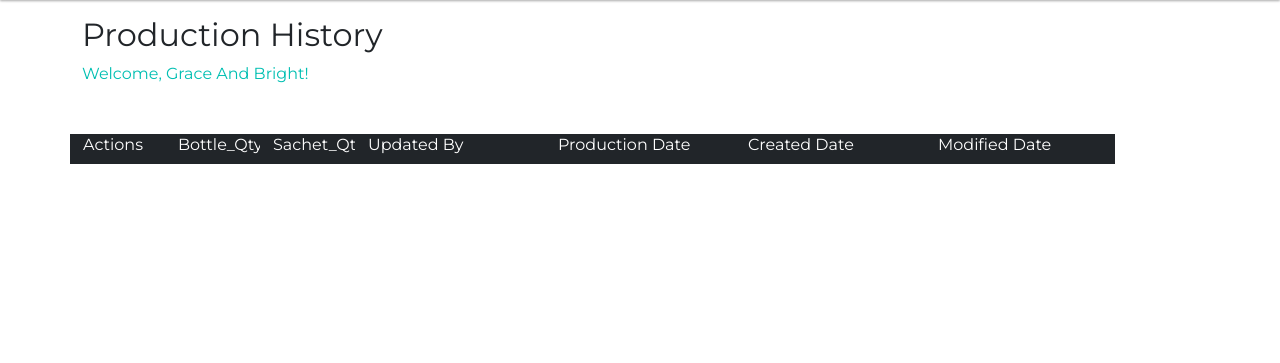
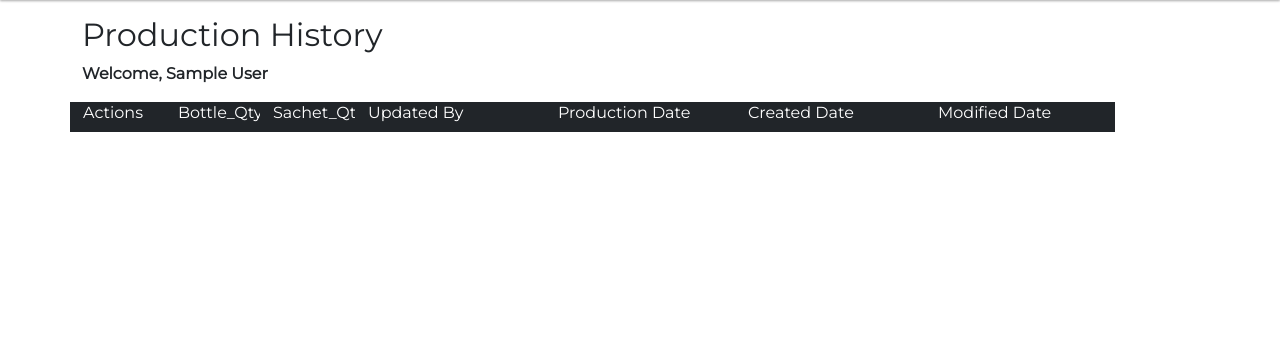
Before and after one commit to lagra-iku/aqua_manager, a Flask app: page /production_content in a window 1280 px wide. Shown: the part 172-535 px from the top of the page. Run offline with Flask 3, Linux system fonts and the light colour scheme; the visitor is signed in with stand-in values (Sample User, id 1); data that the repository does not hold is empty.

Commit message:
Added profile landing page, logout and tushed up the register page

```diff
--- a/app.py
+++ b/app.py
@@ -185,12 +185,12 @@ def add_production():
             "%s, %s)",
             (bottle_qty, sachet_qty, factory_worker, production_date))
         db.commit()
-
+        fullname = session.get("full_name")
         # Redirect to a success page
         flash('Production form submitted successfully!!!')
         return redirect(url_for('production_content'))
 
-    return render_template('admin/add_production.html', curr_date=curr_date)
+    return render_template('admin/add_production.html', fullname=fullname, curr_date=curr_date)
 
 
 @app.route('/view_analytics', methods=['GET', 'POST'])
@@ -204,8 +204,9 @@ def production_content():
     cursor = db.cursor()
     cursor.execute("SELECT * FROM production_records ORDER BY production_date DESC")
     production_content_data = cursor.fetchall()
+    fullname = session.get("full_name")
     # print(production_content_data)
-    return render_template('admin/production_content.html', production_content_data=production_content_data,
+    return render_template('admin/production_content.html', production_content_data=production_content_data, fullname=fullname,
                            curr_date=curr_date)
 
 
@@ -262,11 +263,45 @@ def register():
     return render_template('user_profile/register.html', curr_date=curr_date)
 
 
-@login_manager.user_loader
-def load_user(user_id):
-    return User(user_id)
+@app.route('/login', methods=['GET', 'POST'])
+def login():
+    if request.method == 'POST':
+        username = request.form.get('username')
+        password = request.form.get('password')
+
+        # Query the database to retrieve the user's data
+        cursor.execute("SELECT id, username, password FROM user_profiles WHERE username = %s", (username,))
+        user = cursor.fetchone()
+
+        # Check if a user with the provided username exists in the database
+        if user and check_password_hash(user[2], password):
+            flash('Login successful!', 'success')
+            # session['username'] = username
+            # Redirect to the user's profile page after successful login
+            return redirect(url_for('profile', username=username))
+        else:
+            flash('Invalid username or password', 'error')
+            return redirect(url_for('login'))
+
+    return render_template('user_profile/login.html', curr_date=curr_date)
 
 
+@app.route('/profile/<username>')
+def profile(username):
+    # Query the database to retrieve additional user information
+    cursor.execute("SELECT email, full_name FROM user_profiles WHERE username = %s", (username,))
+    user_info = cursor.fetchone()
+
+    if user_info:
+        email = user_info[0]
+        full_name = user_info[1]
+        session['full_name'] = full_name
+        return render_template('user_profile/profile.html', username=username, email=email, full_name=full_name)
+    else:
+        flash('User not found', 'error')
+        return redirect(url_for('login'))
+
+"""
 @app.route('/login', methods=['GET', 'POST'])
 def login():
     if request.method == 'POST':
@@ -292,7 +327,6 @@ def login():
 
 
 
-
 @app.route('/profile')
 def profile():
     if 'user_id' not in session:
@@ -304,13 +338,23 @@ def profile():
     user_data = cursor.fetchone()
 
     return render_template('user_profile/profile.html', user_data=user_data)
+"""
+
+@login_manager.user_loader
+def load_user(user_id):
+    return User(user_id)
 
 
-@app.route('/logout')
-@login_required
+@app.route('/logout', methods=['GET', 'POST'])
+# @login_required
 def logout():
-    logout_user()
-    return redirect(url_for('login'))
+    if request.method == 'GET':
+        logout_user()
+        flash('Logout successful!', 'success')
+        return redirect(url_for('login'))
+
+    return render_template('user_profile/login.html', curr_date=curr_date)
+
 
 
 if __name__ == "__main__":
--- a/config.ini
+++ b/config.ini
@@ -1,7 +1,7 @@
 [mysql]
 host = localhost
-user = lagra
-password = root
+user = Olisajioke
+password = @Lt@ir@@7
 database = requests
 
 [flash]
--- a/templates/admin/add_production.html
+++ b/templates/admin/add_production.html
@@ -4,6 +4,7 @@
 
     <div class="container main-content my-5">
         <h2><bold>PRODUCTION PAGE </bold></h2>
+        <P><span class="fw-bolder">Hello, {{ fullname}} !</span></P>
         <div class="row float-md-end">
             <a href="{{ url_for('production_content') }}" class="btn btn-primary">Check Production Data</a>
         </div>
--- a/templates/admin/production_content.html
+++ b/templates/admin/production_content.html
@@ -10,7 +10,7 @@
             {% endif %}
         {% endwith %}
         <h2 class="">Production History</h2>
-            <p class="txt-teal mb-5">Welcome, Grace And Bright!</p>
+            <P><span class="fw-bolder">Welcome, {{ fullname}}</span></P>
         <!-- Display Production Content Data -->
             <div class="row">
                 <div class="col-sm-1 border border-dark bg-dark text-white"><h6>Actions</h6></div>
--- a/templates/user_profile/register.html
+++ b/templates/user_profile/register.html
@@ -61,6 +61,10 @@
                         <div class="float-md-left my-5">
                             <button type="submit" class="btn btn-primary">Register</button>
                         </div>
+                        <div>
+                            <div class="row text-left my-2">
+                                <p class="">Already have a company account? <a href="{{ url_for('login') }}" class="btn p-2 mx-2 btn-light border border-dark">Login here</a></p>
+                            </div>
                     </form>
                 </div>
             </div>
```
Also changed, not shown: templates/user_profile/profile.html (+13 -6 lines), users.py (+7 -0 lines).
